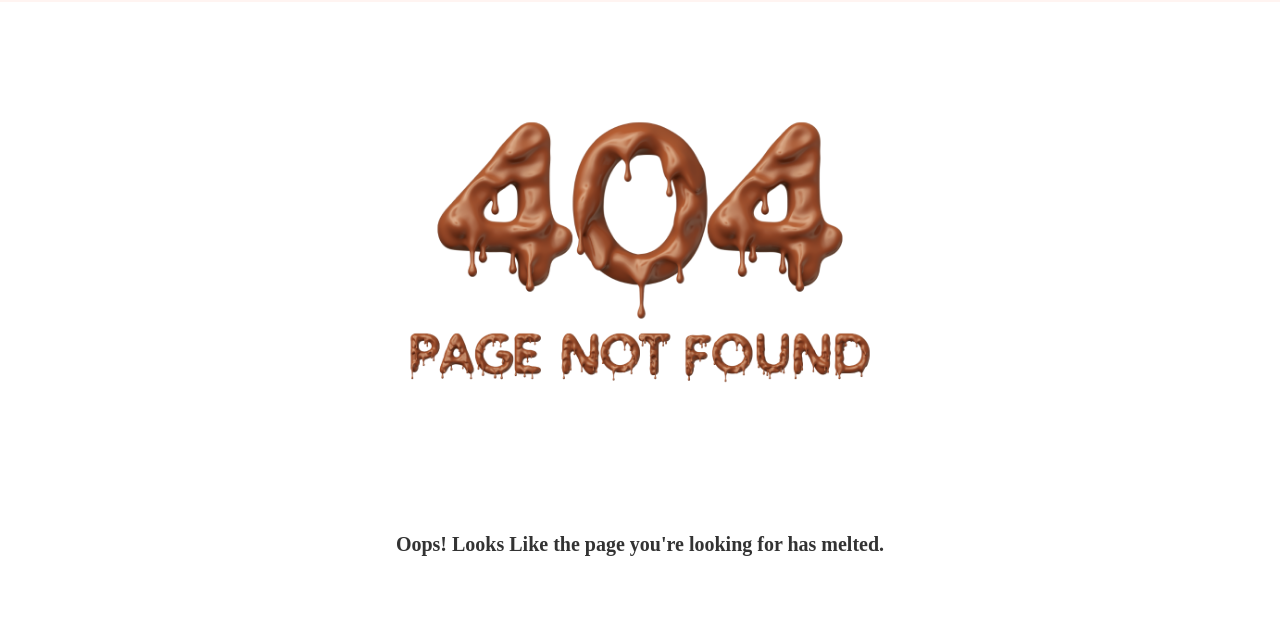
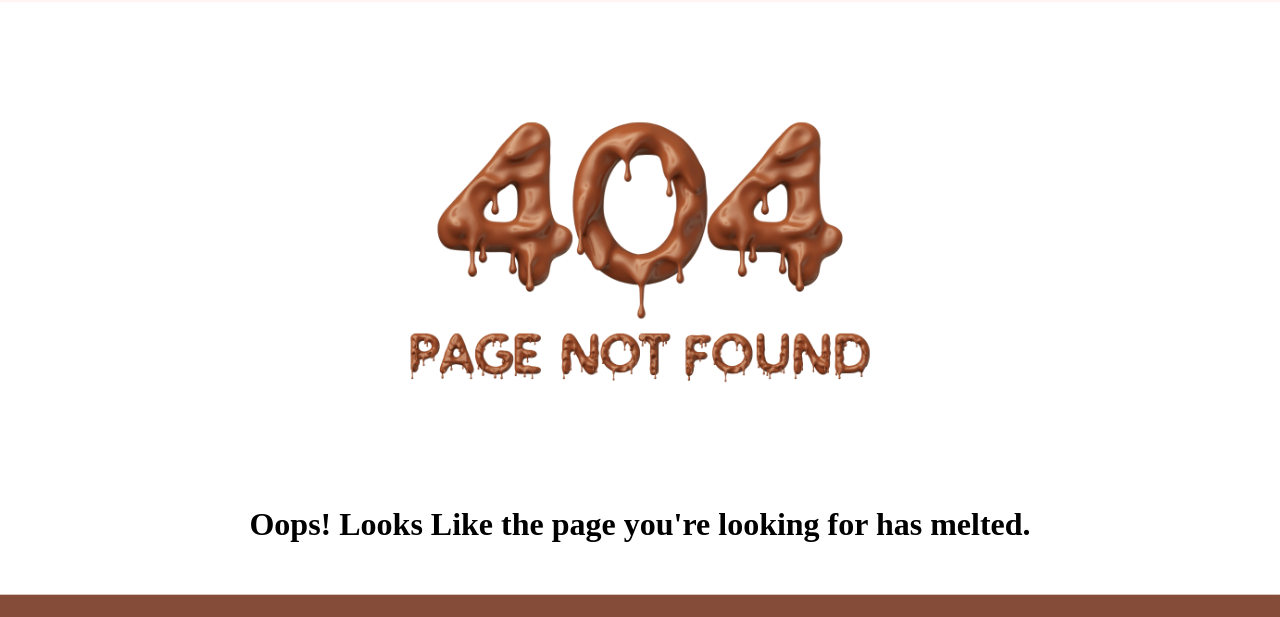
Before and after one commit to fxkrx/fxkrx.github.io, a plain HTML site: page index.html in a window 1280 px wide. Shown: the part 122-739 px from the top of the page. Drawn offline with Linux system fonts and the light colour scheme; a web font is replaced by a local one.

Commit message:
Update index.html

```diff
--- a/index.html
+++ b/index.html
@@ -64,7 +64,7 @@
     <div class="container">
 
         <img src="405.png" alt="" class="small" width="500px">
-        <h4>Oops! Looks Like the page you're looking for has melted.</h4>
+        <h2>Oops! Looks Like the page you're looking for has melted.</h2>
         <img src="melt.png" alt="" width="100%">
         <div class="game-container">
             <p class="elephant">While you're here, <br> Help catch the ice creams into the bowl! <br> Use the left and right arrow keys to move.</p>
```
